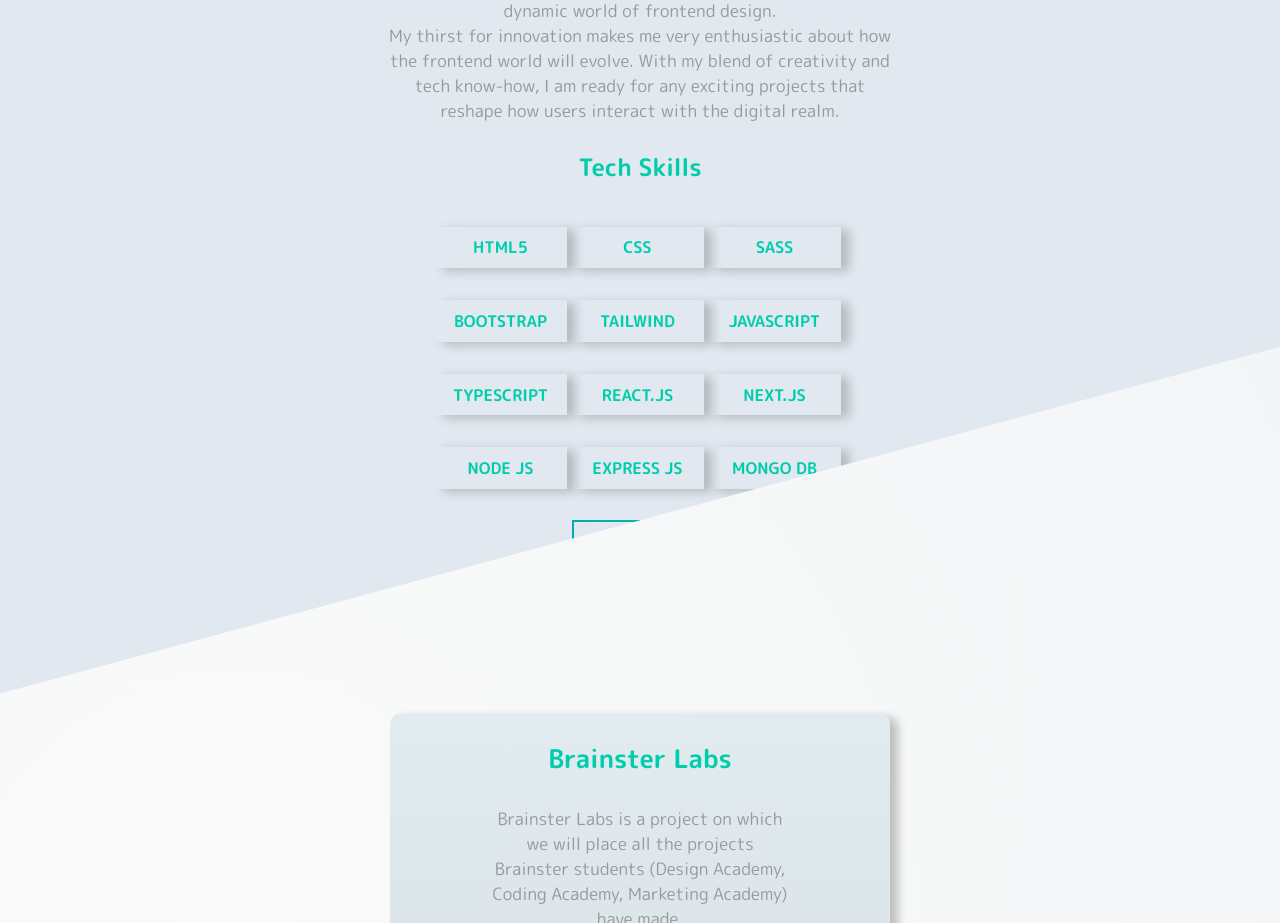
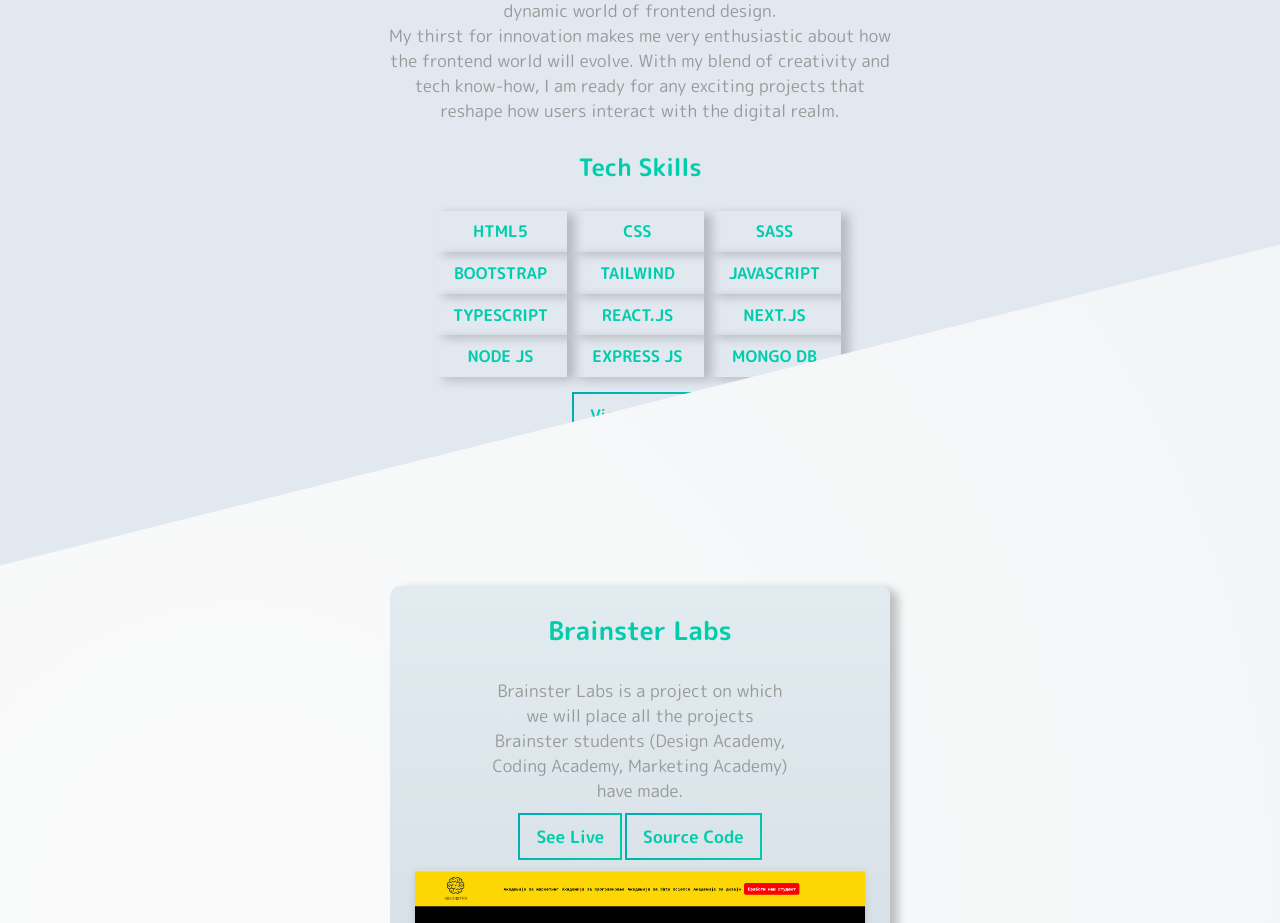
Before and after one commit to KonstantinVchkov/web-portfolio, a React (Create React App) app: page /#hero in a window 1280 px wide. Shown: the part 1860-2783 px from the top of the page. Built offline with nearby package versions, Linux system fonts and the light colour scheme; a web font is replaced by a local one.

Commit message:
motion added to the skills span

```diff
--- a/src/components/AboutComponent/About.tsx
+++ b/src/components/AboutComponent/About.tsx
@@ -2,6 +2,7 @@ import { useEffect, useState } from "react";
 import "../../styles/about.css";
 import { AboutBgTheme } from "../../utils/AboutTheme";
 import { AboutMe } from "../../types/ProjectTypes";
+import { motion } from "framer-motion";
 
 const About = ({
   firstParagraph,
@@ -30,9 +31,18 @@ const About = ({
     const newVisibleSkillsCount = visibleSkillsCount + 4;
     setVisibleSkillsCount(Math.min(newVisibleSkillsCount, skills.length));
   };
-  const skillsContainerStyle = {
-    height: isTabletMode ? `${visibleSkillsCount * 55}px` : "auto",
-    overflow: "hidden",
+  const defaultAnimations = {
+    hidden: {
+      opacity: 0,
+      y:20,
+    },
+    visible: {
+      opacity: 1,
+      y:0,
+      transition:{
+        duration: 1
+      }
+    },
   };
   return (
     <div id="about" style={{ background: aboutBgTheme }}>
@@ -51,15 +61,27 @@ const About = ({
               <p className="about-wrapper__info-text">{fourthParagraph}</p>
             </div>
           </div>
-          <div className="skills" style={skillsContainerStyle}>
+          <div className="skills">
             <h2>Tech Skills</h2>
-            {skills
-              .slice(0, isTabletMode ? visibleSkillsCount : skills.length)
-              .map((skill, idx) => (
-                <p className={themeCn} key={idx}>
-                  {skill}
-                </p>
-              ))}
+            <motion.span
+              transition={{ staggerChildren: 0.1 }}
+              initial="hidden"
+              animate="visible"
+            >
+              {skills
+                .slice(0, isTabletMode ? visibleSkillsCount : skills.length)
+                .map((skill, idx) => (
+                  <motion.span
+                    initial={{ opacity: 0 }}
+                    animate={{ opacity: 2 }}
+                    variants={defaultAnimations}
+                    className={`${themeCn} `}
+                    key={idx}
+                  >
+                    {skill}
+                  </motion.span>
+                ))}
+            </motion.span>
           </div>
           {isTabletMode && visibleSkillsCount < skills.length && (
             <button
```
